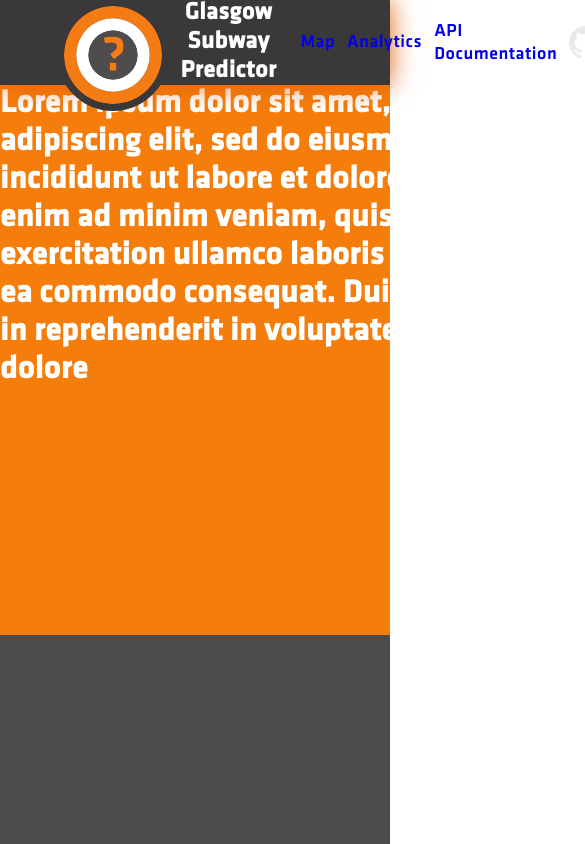
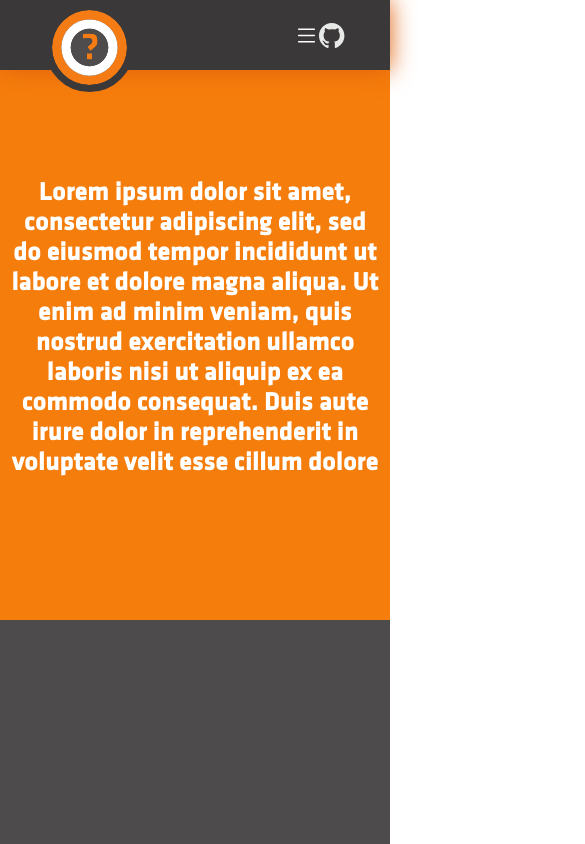
Before and after one commit to asimno/Glasgow-Subway-Predictor, a React (Create React App) app: page / in a window 390 px wide. Shown: the top 844 px of the page, 585 px wide, since content can reach past the window. Built offline with nearby package versions, Linux system fonts and the light colour scheme.

Commit message:
Content Block finished and mobile support introduction

```diff
--- a/src/App.js
+++ b/src/App.js
@@ -2,7 +2,7 @@ import './styles/App.css';
 
 import Navbar from './web-components/Navbar';
 import Footer from './web-components/Footer';
-import ContentBlock from './web-components/Main/ContentBlock';
+import ContentBlock1 from './web-components/Main/ContentBlock';
 import Map from './web-components/Main/Map';
 import MiniAnalytics from './web-components/Main/MiniAnalytics';
 import MiniAPI from './web-components/Main/MiniAPI';
@@ -34,11 +34,11 @@ function TestContent() {
 function Main() {
   return (
     <>
-      <ContentBlock text="Lorem ipsum dolor sit amet, consectetur adipiscing elit, sed do eiusmod tempor incididunt ut labore et dolore magna aliqua. Ut enim ad minim veniam, quis nostrud exercitation ullamco laboris nisi ut aliquip ex ea commodo consequat. Duis aute irure dolor in reprehenderit in voluptate velit esse cillum dolore" url="./media/subway_photograph_1.jpg" side="left"/>
+      <ContentBlock1 text="Lorem ipsum dolor sit amet, consectetur adipiscing elit, sed do eiusmod tempor incididunt ut labore et dolore magna aliqua. Ut enim ad minim veniam, quis nostrud exercitation ullamco laboris nisi ut aliquip ex ea commodo consequat. Duis aute irure dolor in reprehenderit in voluptate velit esse cillum dolore" url="./media/subway_photograph_1.jpg" side="left"/>
       <Map/>
       <MiniAnalytics/>
       <MiniAPI/>
-      <ContentBlock text="Will Add Other Stuff Here Soon" url="./media/subway_photograph_1.jpg" side="left"/>
+      <ContentBlock1 text="Will Add Other Stuff Here Soon" url="./media/subway_photograph_1.jpg" side="left"/>
     </>
   )
 }
--- a/src/static/data/link_data.js
+++ b/src/static/data/link_data.js
@@ -10,5 +10,5 @@ export const footer_items = {
 }
 
 export const extra_items = {
-    "Github": "https://github.com/asimno",
+    "Github": "https://github.com/asimno/Glasgow-Subway-Predictor",
 }
--- a/src/styles/App.css
+++ b/src/styles/App.css
@@ -11,29 +11,35 @@
 #content-block {
     width: 100%;
     height: 550px;
-    background-color: var(--gsp-orange1)
+    background-color: var(--gsp-orange1);
+    position: relative;
 }
 
 #content-block-text-left {
     position: absolute;
-    width: 650px;
-    margin: auto;
+    max-width: 660px;
+    max-height: 500px;
+    word-wrap: break-word;
+    top: 44%;
+    left: 5vw;
+    transform: translateY(-50%);
+    font-size: 250%;
 }
 
 #content-block-image-left {
     width: 100%;
     height: 100%;
     background-repeat: no-repeat;
-    background-size: 1100px;
-    background-position: right;
+    background-size: cover;
+    background-position-y: 50%;
+    background-position-x: 500px;
     mask-image: url('../static/media/content-block-mask.svg');
     mask-repeat: no-repeat;
-    mask-size: 1920px 550px;
+    mask-size: 100% 550px;
 
     -webkit-mask-image: url('../static/media/content-block-mask.svg');
     -webkit-mask-repeat: no-repeat;
-    -webkit-mask-repeat: no-repeat;
-    -webkit-mask-size: 1920px 550px;
+    -webkit-mask-size: 100% 550px;
 }
 
 /* Map */
@@ -59,3 +65,29 @@
     width: 100%;
     height: 850px;
 }
+
+/*Mobile Support*/
+
+@media only screen and (max-width: 1450px) {
+    #content-block-image-left {
+        display: none;
+    }
+
+    #content-block {
+        display: flex;
+        justify-content: center;
+        align-items: center;
+    }
+
+    #content-block-text-left {
+        left: auto;
+        padding: 10px;
+        text-align: center;
+    }
+}
+
+@media only screen and (max-width: 600px) {
+    #content-block-text-left {
+        font-size: 6.5vw;
+    }
+}
--- a/src/styles/index.css
+++ b/src/styles/index.css
@@ -34,7 +34,7 @@ code {
 
 #navbar {
   background-color: var(--gsp-grey2);
-  height: 65px;
+  height: 50px;
   top: 0;
   margin-top: 0;
   position: sticky;
@@ -100,6 +100,37 @@ code {
   height: 160%;
 }
 
+/*Mobile support*/
+
+.mobile-vis {
+  display: none;
+}
+
+
+@media only screen and (max-width: 1000px) {
+  .mobile-vis {
+    display:flex;
+  }
+
+  .mobile-nonvis {
+    display: none;
+  }
+
+
+  /* Custom */
+
+  #navbar-items {
+    justify-content:right;
+  }
+}
+
+@media only screen and (max-width: 400px) {
+  #navbar-logo h2 {
+    display: none;
+  }
+}
+
+
 /*Footer*/
 
 footer {
@@ -111,11 +142,6 @@ footer {
 
 .flex {
   display:flex;
-}
-
-.side-margin {
-  margin-left: 6px;
-  margin-right: 6px;
 }
 
 .hoverable {
--- a/src/web-components/Main/ContentBlock.js
+++ b/src/web-components/Main/ContentBlock.js
@@ -1,6 +1,6 @@
 import '../../styles/App.css';
 
-export default function ContentBlock(props) {
+export default function ContentBlock1(props) {
     if (props.side == "left") {
         return (
             <>
--- a/src/web-components/Navbar.js
+++ b/src/web-components/Navbar.js
@@ -11,6 +11,7 @@ function Navbar() {
                 </div>
                 <div id="navbar-items" class="flex navbar-item side-margin">
                     {NavbarItemsLoad()}
+                    <a class="navbar-logo-a side-margin mobile-vis" href={extra_items.Github}><svg class="logo-link unselectable" xmlns="http://www.w3.org/2000/svg" viewBox="0 0 16 16"><path fill-rule="evenodd" d="M2.5 12a.5.5 0 0 1 .5-.5h10a.5.5 0 0 1 0 1H3a.5.5 0 0 1-.5-.5m0-4a.5.5 0 0 1 .5-.5h10a.5.5 0 0 1 0 1H3a.5.5 0 0 1-.5-.5m0-4a.5.5 0 0 1 .5-.5h10a.5.5 0 0 1 0 1H3a.5.5 0 0 1-.5-.5"/></svg></a>
                     <a class="navbar-logo-a side-margin" href={extra_items.Github}><svg class="logo-link unselectable" viewBox="0 0 98 96" xmlns="http://www.w3.org/2000/svg"><path fill-rule="evenodd" clip-rule="evenodd" d="M48.854 0C21.839 0 0 22 0 49.217c0 21.756 13.993 40.172 33.405 46.69 2.427.49 3.316-1.059 3.316-2.362 0-1.141-.08-5.052-.08-9.127-13.59 2.934-16.42-5.867-16.42-5.867-2.184-5.704-5.42-7.17-5.42-7.17-4.448-3.015.324-3.015.324-3.015 4.934.326 7.523 5.052 7.523 5.052 4.367 7.496 11.404 5.378 14.235 4.074.404-3.178 1.699-5.378 3.074-6.6-10.839-1.141-22.243-5.378-22.243-24.283 0-5.378 1.94-9.778 5.014-13.2-.485-1.222-2.184-6.275.486-13.038 0 0 4.125-1.304 13.426 5.052a46.97 46.97 0 0 1 12.214-1.63c4.125 0 8.33.571 12.213 1.63 9.302-6.356 13.427-5.052 13.427-5.052 2.67 6.763.97 11.816.485 13.038 3.155 3.422 5.015 7.822 5.015 13.2 0 18.905-11.404 23.06-22.324 24.283 1.78 1.548 3.316 4.481 3.316 9.126 0 6.6-.08 11.897-.08 13.526 0 1.304.89 2.853 3.316 2.364 19.412-6.52 33.405-24.935 33.405-46.691C97.707 22 75.788 0 48.854 0z" fill="#24292f"/></svg></a>
                 </div>
             </div>
@@ -21,7 +22,7 @@ function Navbar() {
 function NavbarItemsLoad() {
     const arr = [];
     for (const [key, value] of Object.entries(navbar_items)) {
-        arr.push(<a class="navbar-link side-margin hoverable unselectable" href={value}>{key}</a>);
+        arr.push(<a class="navbar-link side-margin hoverable unselectable mobile-nonvis" href={value}>{key}</a>);
     }
     return arr;
 }
```
